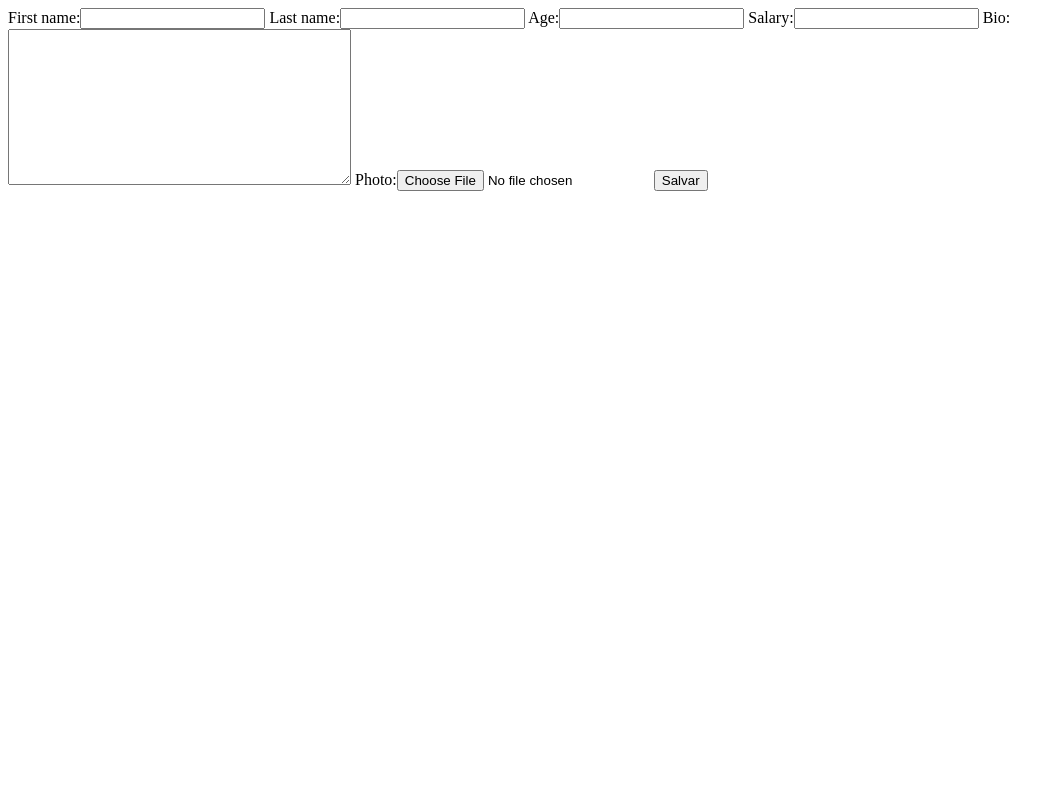
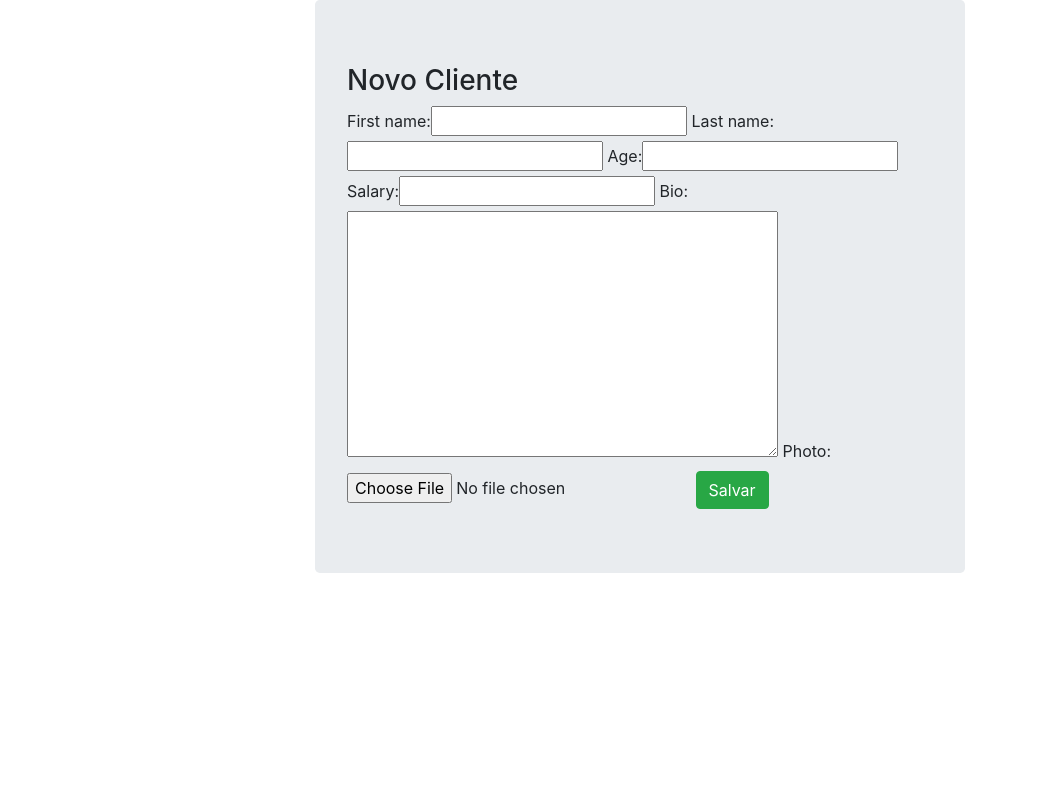
Before and after one commit to heredia76/appclientes, a Django app: page /clientes/new/ in a window 1280 px wide. Shown: the whole page, without its empty margins (0-1064 px from the left). Run offline with Django 3.2, Linux system fonts and the light colour scheme; some libraries are stand-ins or nearby versions.

Commit message:
Personalização do template

```diff
--- a/clientes/templates/person_form.html
+++ b/clientes/templates/person_form.html
@@ -1,19 +1,14 @@
-<!doctype html>
-<html lang="en">
-<head>
-	<meta charset="UTF-8">
-	<meta name="viewport"
-	      content="width=device-width, user-scalable=no, initial-scale=1.0, maximum-scale=1.0, minimum-scale=1.0">
-	<meta http-equiv="X-UA-Compatible" content="ie=edge">
-	<title>Document</title>
-</head>
-<body>
+{% extends 'base.html' %}
+{% load bootstrap%}
 
+{% block title %} Formulário Cadastro {% endblock %}
+
+{% block main %}
+	<h3>Novo Cliente</h3>
 	<form method="POST" enctype="multipart/form-data">
 		{% csrf_token %}
-		{{ form }}
-		<button type="submit">Salvar</button>
+		{{ form | bootstrap }}
+		<button type="submit" class="btn btn-success">Salvar</button>
 	</form>
 
-</body>
-</html>
+{% endblock %}
--- /dev/null
+++ b/statics/stick-footer.css
@@ -0,0 +1,27 @@
+/* Not required for template or sticky footer method. */
+
+
+html {
+	position: relative;
+	min-height: 100%;
+}
+
+body {
+	margin-bottom: 60px
+}
+
+.footer {
+	position: absolute;
+    bottom: 0;
+    width: 100%;
+    height: 60px;
+    line-height: 60px
+    background-color: #f5f5f5;
+}
+
+
+.container {
+    width: auto;
+    max-width: 680px;
+    padding: 0 15px;
+}
--- /dev/null
+++ b/statics/style.css
@@ -0,0 +1,4 @@
+
+.trash-item {
+    float: right;
+}
--- /dev/null
+++ b/templates/base.html
@@ -0,0 +1,28 @@
+{% load static %}
+<!doctype html>
+<html lang="en">
+<head>
+	<meta charset="UTF-8">
+	<meta name="viewport"
+	      content="width=device-width, user-scalable=no,
+	      initial-scale=1.0, maximum-scale=1.0, minimum-scale=1.0">
+	<meta http-equiv="X-UA-Compatible" content="ie=edge">
+	<link rel="stylesheet" href="https://stackpath.bootstrapcdn.com/bootstrap/4.4.1/css/bootstrap.min.css">
+	<link rel="stylesheet" href="https://stackpath.bootstrapcdn.com/font-awesome/4.7.0/css/font-awesome.min.css">
+	<link rel="stylesheet" href="{% static 'stick-footer.css' %}">
+	<link rel="stylesheet" href="{% static 'style.css' %}">
+	<title>{% block title %}{% endblock %}</title>
+</head>
+<body>
+	<div class="container">
+		<div class="jumbotron">
+			{% block main %}
+			{% endblock %}
+		</div>
+	</div>
+
+	{% block footer %}
+	{% endblock %}
+
+</body>
+</html>
```
Also changed, not shown: appclientes/settings.py (+6 -1 lines), clientes/templates/person.html (+32 -22 lines), clientes/templates/person_delete_confirm.html (+7 -13 lines), home/templates/home.html (+28 -16 lines), templates/registration/login.html (+13 -6 lines), db.sqlite3, media/clients_photos/face_5KAEEPB.jpeg (added), media/clients_photos/face_fji2b8R.jpeg (added), media/clients_photos/facetec_cWcKZ4b.jpeg (added), media/clients_photos/woman.jpg (added).
